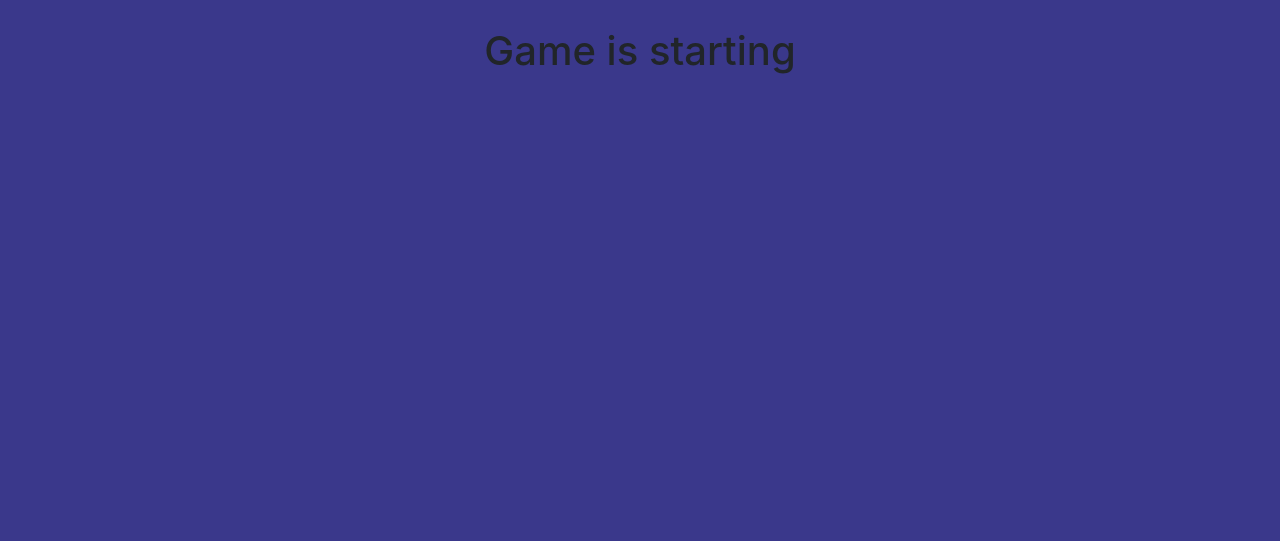
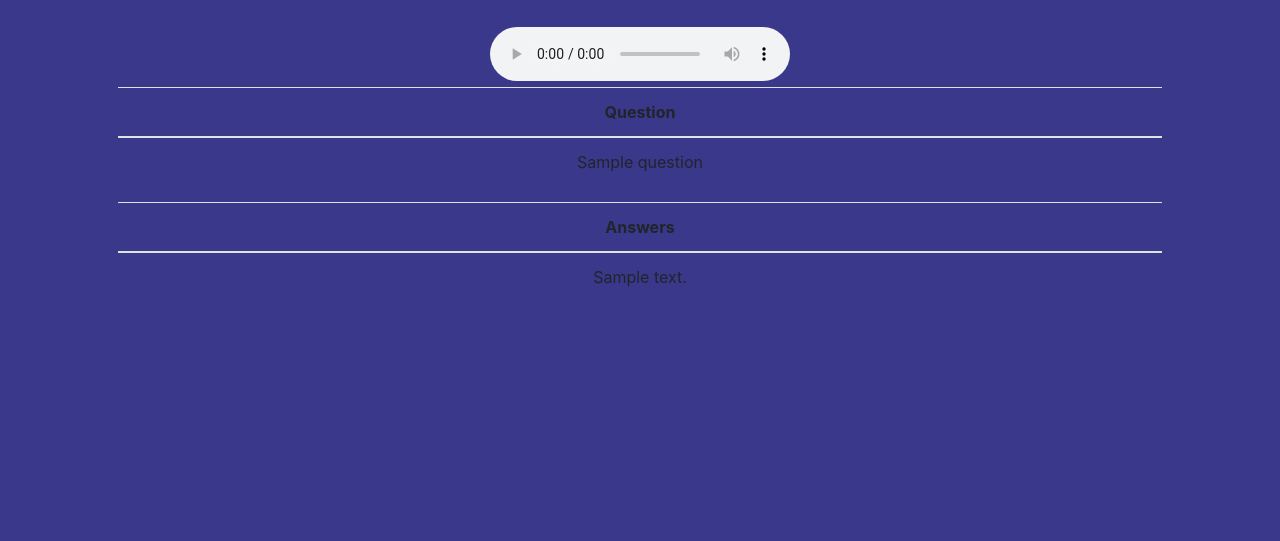
Before and after one commit to Lilou-coder/Projet-NSI, a Flask app: template finance/templates/game.html in a window 1280 px wide. Shown: the part 132-673 px from the top of the page. Run offline with Flask 2, Linux system fonts and the light colour scheme; the template is opened without the code that fills it: most values are stand-ins (such as "Sample title", 1, 10 or a date in 2020); some libraries are stand-ins or nearby versions.

Commit message:
Add files via upload

```diff
--- a/finance/application.py
+++ b/finance/application.py
@@ -124,10 +124,17 @@ def joingame(gamecode):
 
     # Find status of game
     progress = db.execute("SELECT actif_question FROM actif_games WHERE game_code = ?", gamecode)
-    if not progress:
-        pass
+    #if not progress:
+        #pass
         #TODO : handle that case
-    return render_template("game.html", progress=progress[0]["actif_question"])
+
+    # Find questions for games
+    subject = db.execute("SELECT subject FROM actif_games WHERE game_code = ?", gamecode)
+    questions = db.execute("SELECT question FROM questions WHERE subject = ?", subject[0]["subject"])
+    id = db.execute("SELECT id FROM questions WHERE subject = ?", subject[0]["subject"])
+    answers = db.execute("SELECT answer FROM answers WHERE question_id = ?", id[0]["id"])
+
+    return render_template("game.html", questions=questions, answers = answers)
 
 
 
--- a/finance/createmytables.sql
+++ b/finance/createmytables.sql
@@ -28,3 +28,15 @@ CREATE TABLE IF NOT EXISTS "actif_players"(
     "progress" INTEGER NOT NULL,
     FOREIGN KEY ("user_id") REFERENCES "users" ("id"),
     FOREIGN KEY ("game_id") REFERENCES "actif_games" ("game_id"));
+
+CREATE TABLE IF NOT EXISTS "questions"(
+    "id" INTEGER PRIMARY KEY AUTOINCREMENT NOT NULL,
+    "subject" TEXT NOT NULL,
+    "question" TEXT NOT NULL);
+
+CREATE TABLE IF NOT EXISTS "answers"(
+    "id" INTEGER PRIMARY KEY AUTOINCREMENT NOT NULL,
+    "question_id" INTEGER NOT NULL,
+    "answer" TEXT NOT NULL,
+    "correct" BOOLEAN NOT NULL,
+    FOREIGN KEY ("question_id") REFERENCES "questions"("id"));
--- a/finance/templates/game.html
+++ b/finance/templates/game.html
@@ -19,10 +19,37 @@
 
 {% block main %}
 
+    <audio controls autoplay loop>
+    <source src="https://vgmsite.com/soundtracks/mario-paint-game-rip/beevmkcpjb/01%20Mario%20Paint.mp3" type="audio/mp3">
+    </audio>
+
     {% if progress == -1 %}
     <h1>Please Wait</h1>
     {% else %}
-    <h1>Game is starting</h1>
+    <table class="table tablestriped">
+        <thead>
+            <tr>
+                <th class="text-start">Question</th>
+            </tr>
+        </thead>
+        {% for question in questions %}
+        <tr>
+            <td class="text-start">{{ question["question"] }}</td>
+        </tr>
+        {% endfor %}
+    </table>
+    <table class="table tablestriped">
+        <thead>
+            <tr>
+                <th class="text-start">Answers</th>
+            </tr>
+        </thead>
+        {% for answer in answers %}
+        <tr>
+            <td class="text-start">{{ answer["answer"] }}</td>
+        </tr>
+        {% endfor %}
+    </table>
     {% endif %}
 
 {% endblock %}
```
Also changed, not shown: finance/kraken.db.
